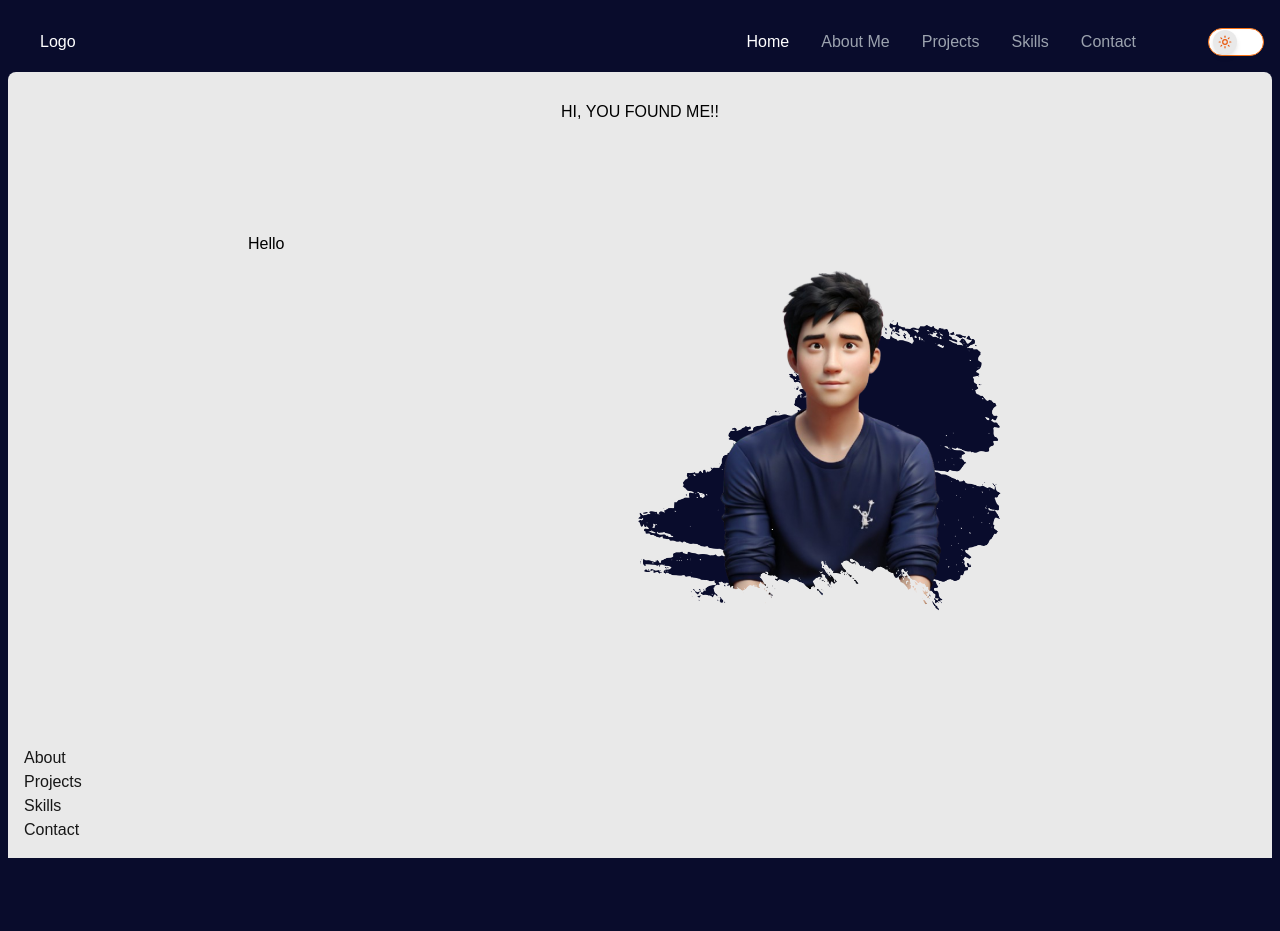
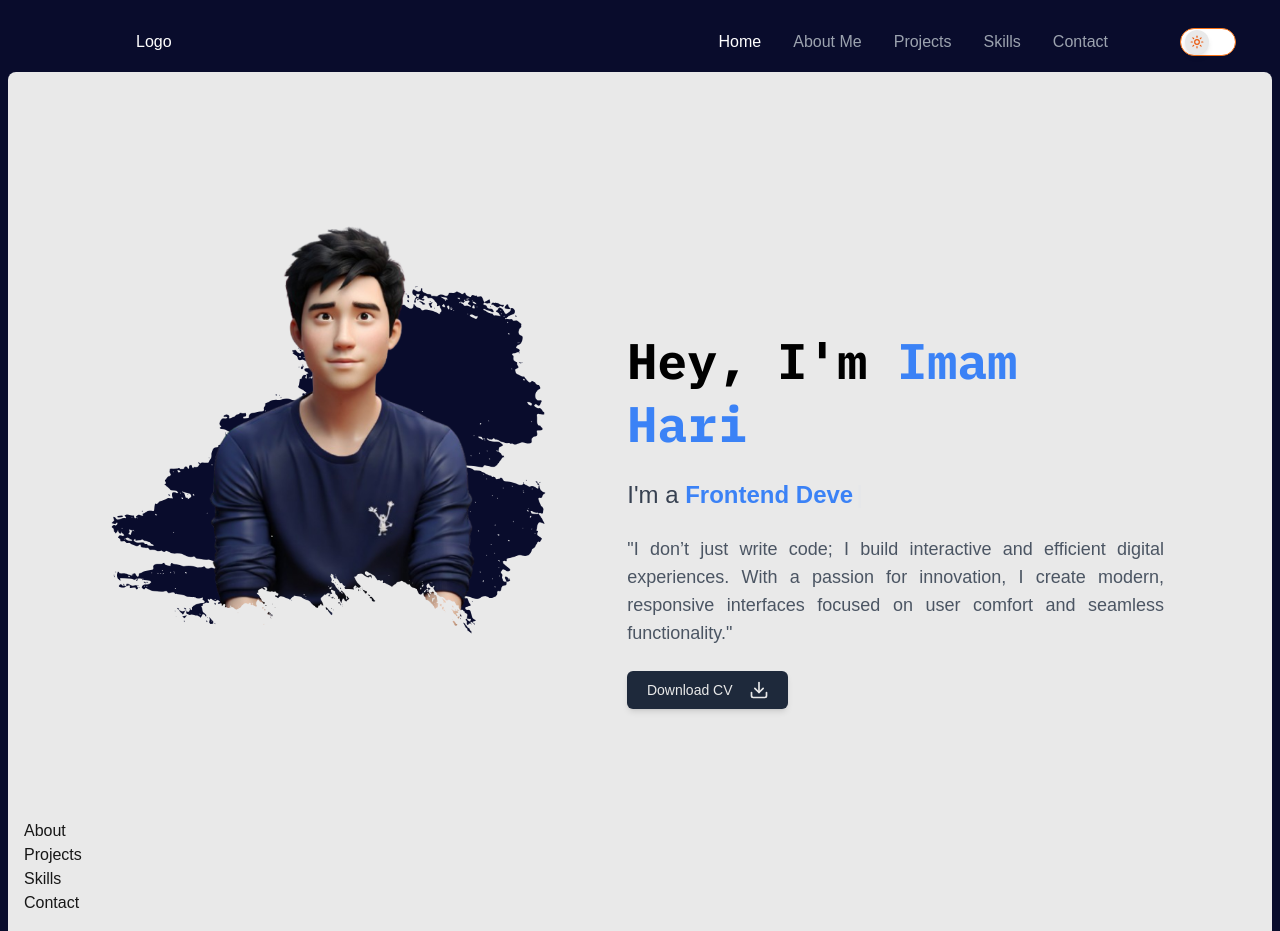
Before and after one commit to Imamhari/portfolio, a Next.js app: page / in a window 1280 px wide. Before the commit the page ends 858 px from the top, so only its background shows below. Built offline with nearby package versions, Linux system fonts and the light colour scheme.

Commit message:
add type write effect

```diff
--- a/package.json
+++ b/package.json
@@ -12,7 +12,8 @@
     "lucide-react": "^0.475.0",
     "next": "15.1.6",
     "react": "^19.0.0",
-    "react-dom": "^19.0.0"
+    "react-dom": "^19.0.0",
+    "react-simple-typewriter": "^5.0.1"
   },
   "devDependencies": {
     "@eslint/eslintrc": "^3",
--- /dev/null
+++ b/src/app/components/DownloadCv.tsx
@@ -0,0 +1,22 @@
+import { Download } from "lucide-react";
+
+function DownloadCv() {
+  return (
+    <button
+      className="rounded-md bg-slate-800 py-2 px-4 border border-transparent text-center text-sm text-white transition-all shadow-md hover:shadow-lg focus:bg-slate-700 focus:shadow-none active:bg-slate-700 hover:bg-slate-700 active:shadow-none disabled:pointer-events-none disabled:opacity-50 disabled:shadow-none mr-[70%]"
+      type="button"
+    >
+      <a
+        href="https://docs.google.com/document/d/1LMTTMo8XyKlVlLvghRihS9RzjaJJ_9u0/edit?usp=drive_link&ouid=115166616640608674343&rtpof=true&sd=true"
+        target="_blank"
+        rel="noopener noreferrer"
+        className="text-sm font-medium text-[#e9e9e9] hover:text-orange-500 dark:text-gray-400 dark:hover:text-white flex justify-center gap-3"
+      >
+        Download CV
+        <Download size={20} className="ml-1" />
+      </a>
+    </button>
+  );
+}
+
+export default DownloadCv;
--- /dev/null
+++ b/src/app/components/Garis.tsx
@@ -0,0 +1,16 @@
+import { LoaderPinwheel } from "lucide-react";
+
+export default function Garis() {
+  return (
+    {/* Icon */}
+          <div className="relative flex flex-col items-center">
+            <LoaderPinwheel className="text-orange-500 w-8 "/>
+            {/* Garis */}
+            <div
+              className="w-[4px] h-[300px] bg-gradient-to-b from-orange-500 to-transparent"
+              style={{ clipPath: "polygon(0% 0%, 100% 0%, 50% 100%)" }}
+            ></div>
+
+          </div>
+  )
+}
--- /dev/null
+++ b/src/app/components/HeroSection.tsx
@@ -0,0 +1,41 @@
+"use client";
+import { IBM_Plex_Mono } from 'next/font/google';
+import { Typewriter } from "react-simple-typewriter";
+import DownloadCv from './DownloadCv';
+
+
+const ibmPlexMono = IBM_Plex_Mono({ subsets: ['latin'], weight: ['400', '700'] })
+
+const HeroSection = () => {
+  return (
+    <section className="flex p-[30px] pt-[150px] space-x-5 text-black dark:text-white px-3 relative ">
+  <div className="flex flex-col gap-6 max-w-2xl">
+    <h1 className={`${ibmPlexMono.className} text-[50px] font-bold leading-tight`}>
+      Hey, I&apos;m <span className="text-blue-500">Imam Hari</span>
+    </h1>
+    <h2 className="text-2xl font-medium text-gray-700 dark:text-gray-300">
+      I&apos;m a{" "}
+      <span className="text-blue-500 font-semibold">
+        <Typewriter
+          words={["Frontend Developer", "Web Developer", "Software Engineer", "Tech Enthusiast"]}
+          loop={0}
+          cursor
+          cursorStyle="|"
+          typeSpeed={150}
+          deleteSpeed={150}
+          delaySpeed={2000}
+        />
+      </span>
+    </h2>
+    <p className="text-lg text-gray-600 dark:text-gray-400 text-justify">
+    &quot;I don’t just write code; I build interactive and efficient digital experiences. With a passion for innovation, I create modern, responsive interfaces focused on user comfort and seamless functionality.&quot;
+    </p>
+    <DownloadCv/>
+  </div>
+
+</section>
+
+  );
+};
+
+export default HeroSection;
--- a/src/app/components/Navbar.tsx
+++ b/src/app/components/Navbar.tsx
@@ -15,7 +15,7 @@ function Navbar() {
 
   return (
     <nav className="sticky p-4 text-white dark:text-black w-full top-0 bg-[#090c2c] dark:bg-[#e9e9e9]">
-      <div className="container ml-auto mr-7 flex justify-between items-center py-3 pl-6">
+      <div className="mx-auto mr-7 flex justify-between items-center py-3 pl-[15vh]">
         <div>Logo</div>
         {/* Navigation */}
         <div className="flex items-center gap-16">
--- a/src/app/components/ProfilePicture.tsx
+++ b/src/app/components/ProfilePicture.tsx
@@ -7,7 +7,7 @@ function ProfilePicture() {
       {/* gambar default */}
       <Image
         src="/profile-light.png"
-        width={400}
+        width={600}
         height={300}
         alt="profile picture"
         priority
@@ -15,7 +15,7 @@ function ProfilePicture() {
       />
       <Image
         src="/profile-dark.png"
-        width={400}
+        width={600}
         height={300}
         alt="profile picture"
         priority
--- a/src/app/globals.css
+++ b/src/app/globals.css
@@ -1,6 +1,9 @@
 @tailwind base;
 @tailwind components;
 @tailwind utilities;
+
+/* google font */
+@import url('https://fonts.googleapis.com/css2?family=IBM+Plex+Mono:ital,wght@0,100;0,200;0,300;0,400;0,500;0,600;0,700;1,100;1,200;1,300;1,400;1,500;1,600;1,700&family=Merriweather:ital,wght@0,300;0,400;0,700;0,900;1,300;1,400;1,700;1,900&family=Roboto:ital,wght@0,100;0,300;0,400;0,500;0,700;0,900;1,100;1,300;1,400;1,500;1,700;1,900&display=swap');
 
 /* Default Theme (Light Mode) */
 :root {
@@ -17,7 +20,7 @@
 body {
   color: var(--foreground);
   background-color: var(--background);
-  font-family: Arial, Helvetica, sans-serif;
+  font-family: Arial, Helvetica, sans-serif, "IBM Plex Mono", monospace;
   transition: background-color 0.3s ease, color 0.3s ease;
 }
 
--- a/src/app/pages/home/page.tsx
+++ b/src/app/pages/home/page.tsx
@@ -1,13 +1,14 @@
 import React from "react";
 import ProfilePicture from '@/app/components/ProfilePicture';
+import HeroSection from '@/app/components/HeroSection';
 
 function Home() {
   return (
     <div className="space-y-7">
-      <h1 className="text-black text-center">HI, YOU FOUND ME!!</h1>
-      <div className="flex justify-between mx-36 p-20">
-        <h2 className="text-black">Hello</h2>
-        <ProfilePicture/>
+      <div className="flex justify-center p-20 gap-8 ">
+      <ProfilePicture/>
+        <HeroSection/>
+
       </div>
     </div>
   );
```
Also changed, not shown: 1 other file (tests, documents, lock files or other folders).
